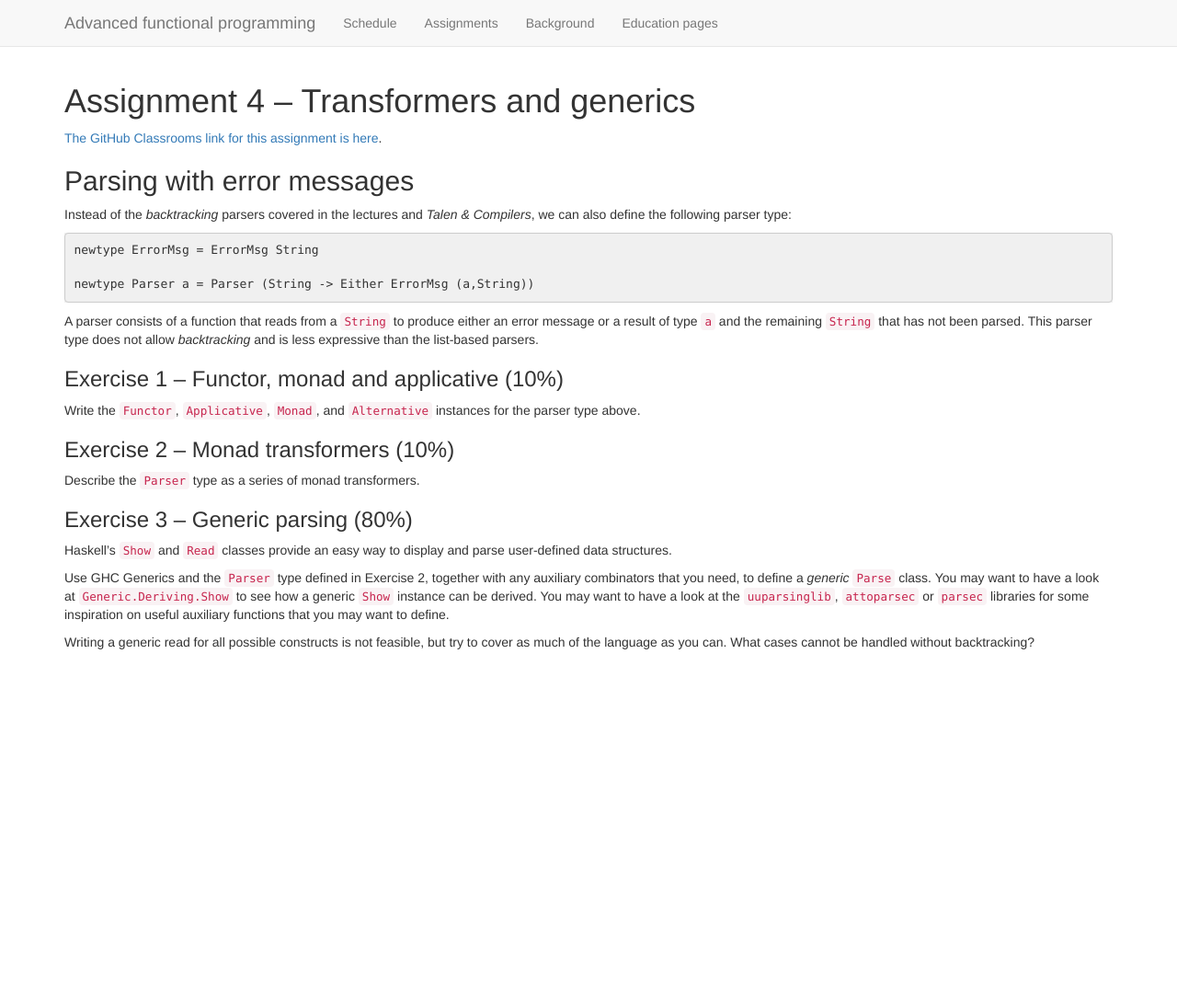
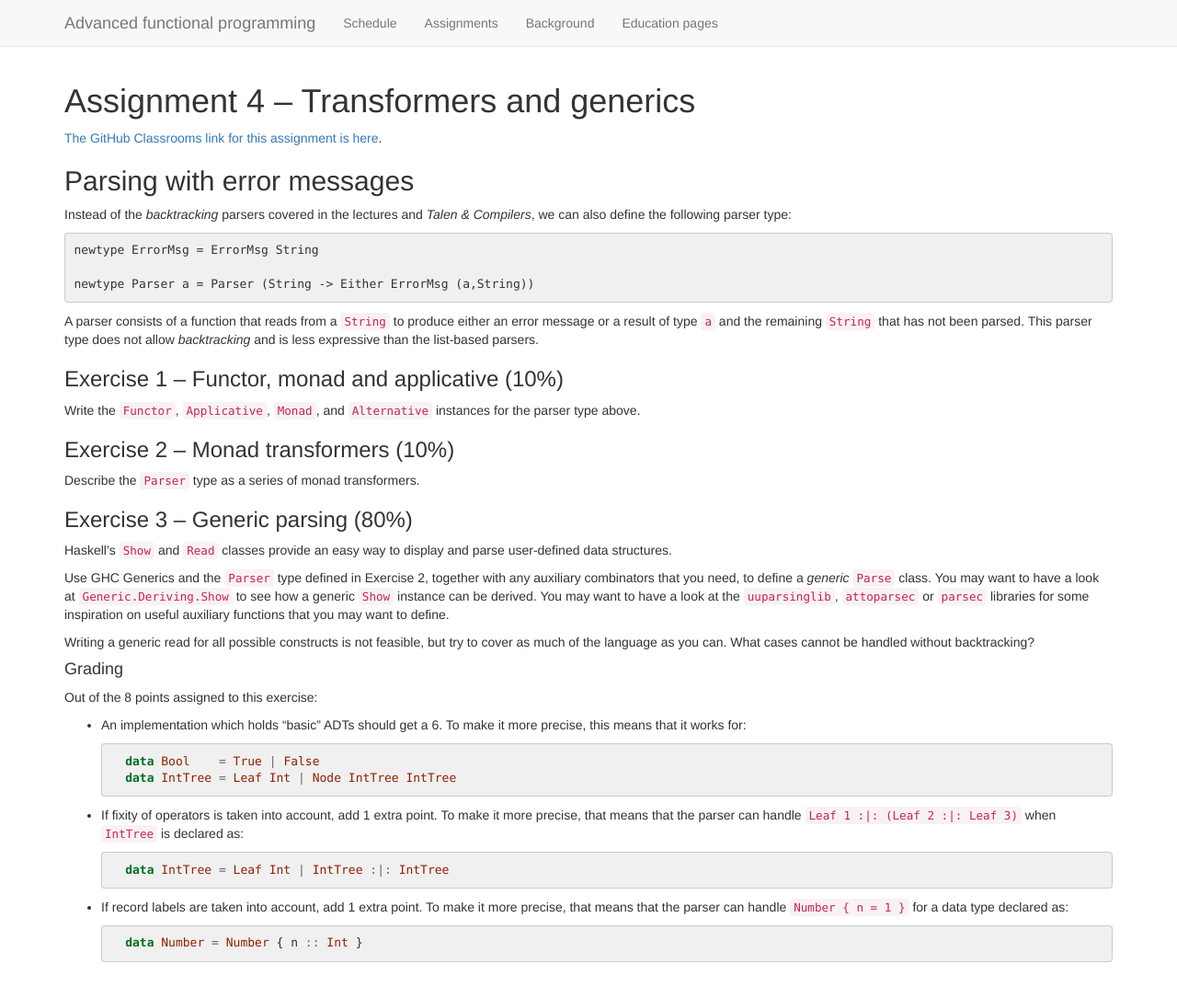
Before and after one commit to ywata/2018-AFP, a Jekyll site: the page built from assignment4.md, in a window 1280 px wide and 1106 px high. Shown: the top 1085 px of the window at 92% size. Built offline with Jekyll 4.4.1, drawn with Linux system fonts in a browser that asks for light colours; nearby versions of some CDN libraries.

Commit message:
Clarifications for grading assignment 4

````diff
--- a/assignment4.md
+++ b/assignment4.md
@@ -49,3 +49,31 @@ to define.
 Writing a generic read for all possible constructs is not feasible,
 but try to cover as much of the language as you can. What cases cannot
 be handled without backtracking?
+
+#### Grading
+
+Out of the 8 points assigned to this exercise:
+
+* An implementation which holds "basic" ADTs should get a 6.
+    To make it more precise, this means that it works for:
+
+    ```haskell
+    data Bool    = True | False
+    data IntTree = Leaf Int | Node IntTree IntTree
+    ```
+
+* If fixity of operators is taken into account, add 1 extra point.
+    To make it more precise, that means that the parser can handle
+    `Leaf 1 :|: (Leaf 2 :|: Leaf 3)` when `IntTree` is declared as:
+
+    ```haskell
+    data IntTree = Leaf Int | IntTree :|: IntTree
+    ```
+
+* If record labels are taken into account, add 1 extra point.
+    To make it more precise, that means that the parser can handle
+    `Number { n = 1 }`  for a data type declared as:
+
+    ```haskell
+    data Number = Number { n :: Int }
+    ```
````
